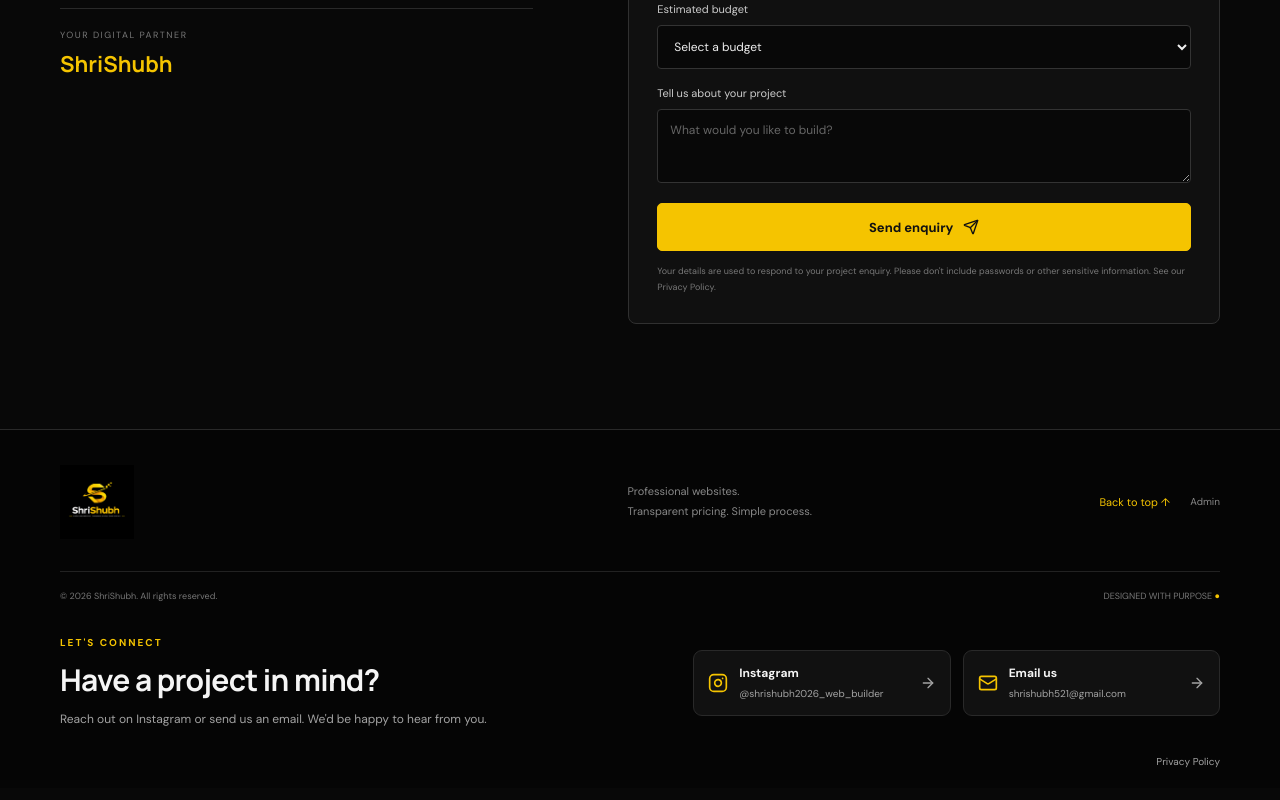
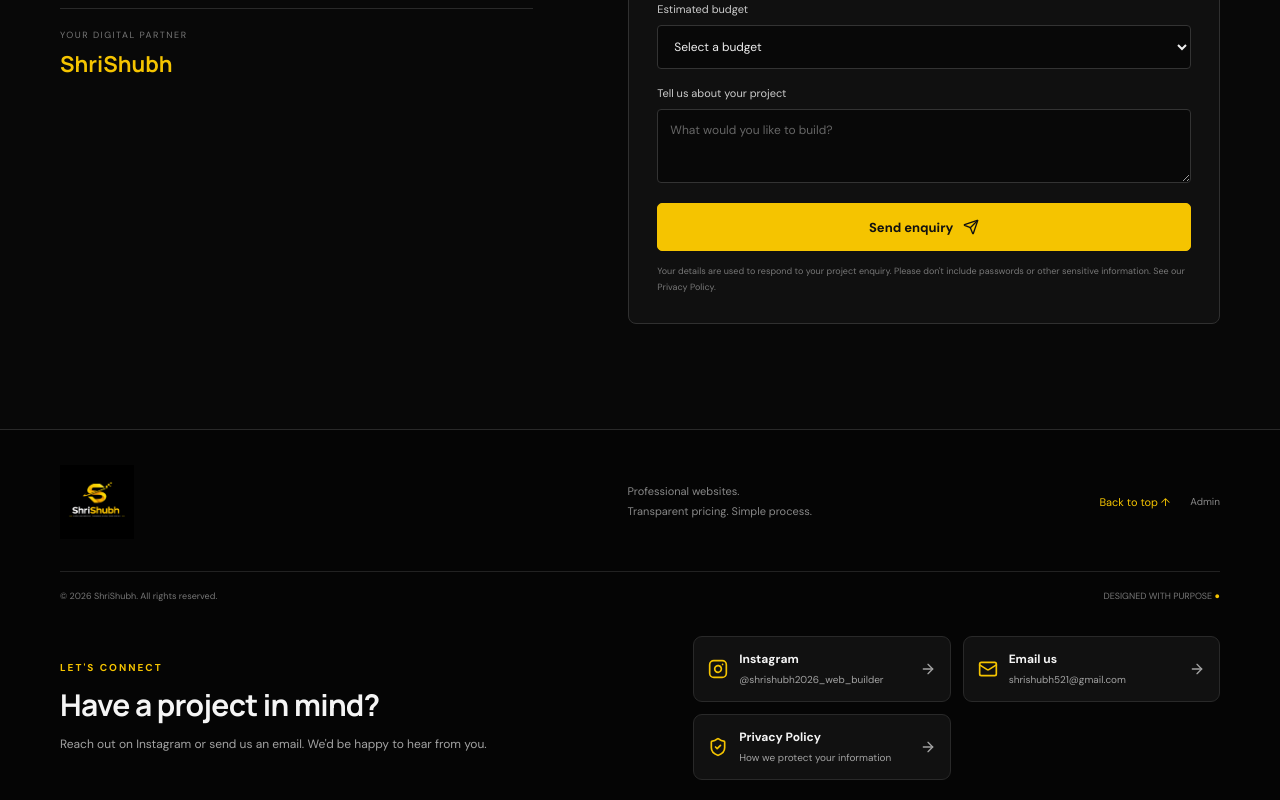
Before and after one commit to shrishubh521-oss/ShriShubh, a React (Vite) app: page / in a window 1280 px wide. Shown: the part 6394-7194 px from the top of the page. Built offline with nearby package versions, Linux system fonts and the light colour scheme; no server answers; the database is empty.

Commit message:
Make Privacy Policy a footer contact button

```diff
--- a/src/App.jsx
+++ b/src/App.jsx
@@ -717,8 +717,16 @@ function Footer() {
                         <span><strong>Email us</strong><small>shrishubh521@gmail.com</small></span>
                         <ArrowRight size={16} aria-hidden="true" />
                     </a>
+                    <a
+                        className="social-contact-button"
+                        href={`${import.meta.env.BASE_URL}privacy.html`}
+                        aria-label="Read ShriShubh Privacy Policy"
+                    >
+                        <ShieldCheck size={20} aria-hidden="true" />
+                        <span><strong>Privacy Policy</strong><small>How we protect your information</small></span>
+                        <ArrowRight size={16} aria-hidden="true" />
+                    </a>
                 </div>
-                <a className="social-privacy-link" href={`${import.meta.env.BASE_URL}privacy.html`}>Privacy Policy</a>
             </div>
         </footer>
     )
```
